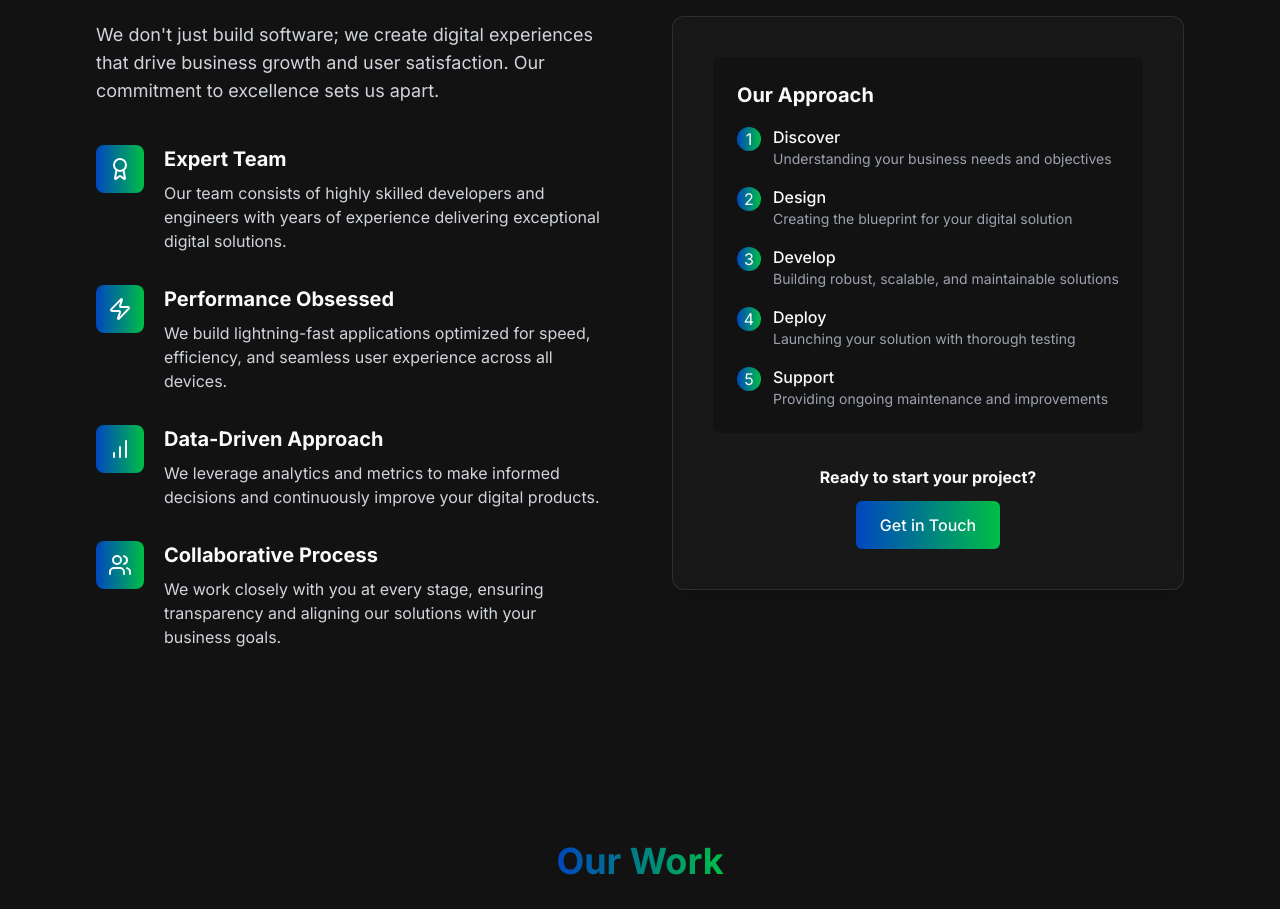
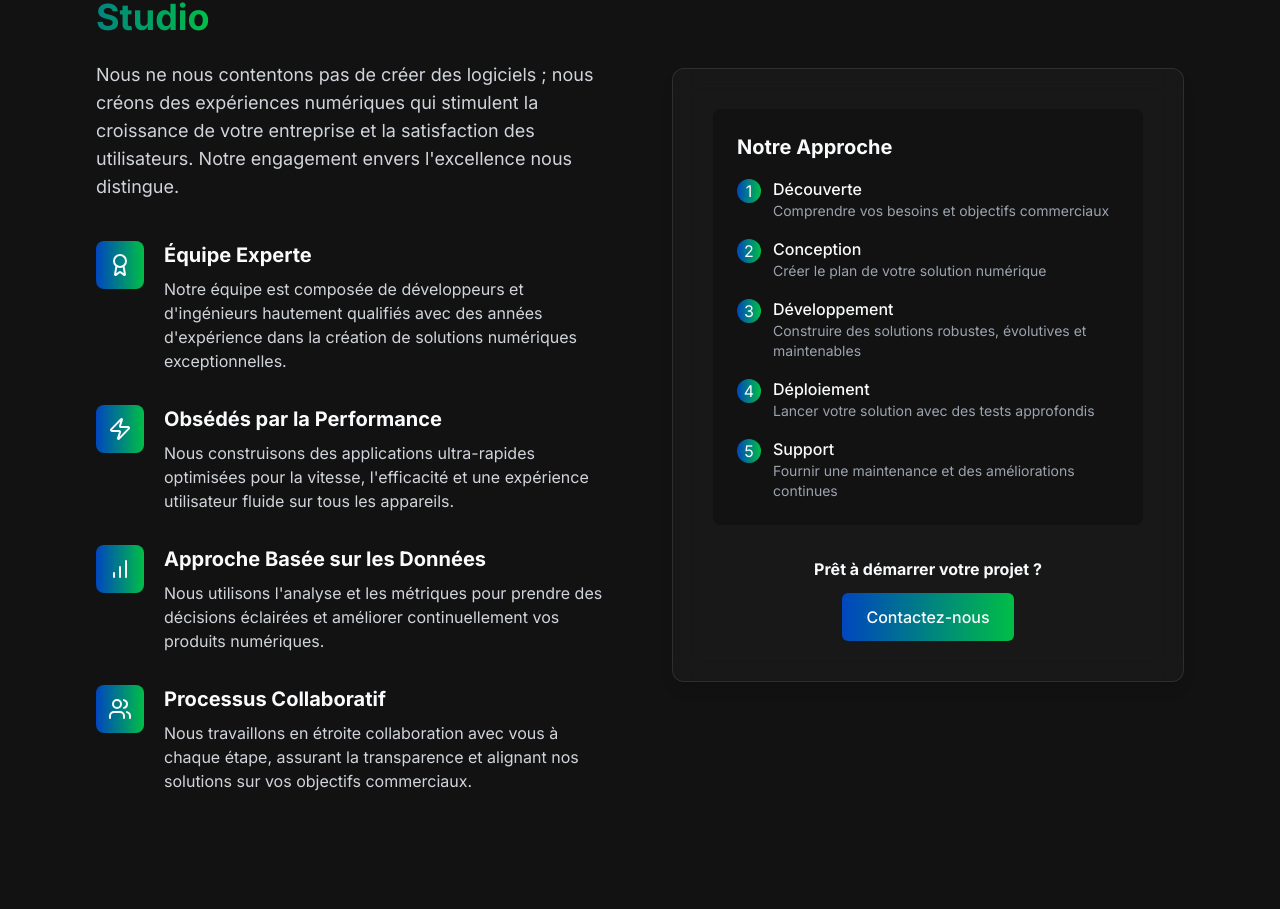
Before and after one commit to Ofceab-Studio/ofceab-dark-forge, a React (Vite) app: page / in a window 1280 px wide. Shown: the part 1867-2776 px from the top of the page. Built offline with nearby package versions, Linux system fonts and the light colour scheme.

Commit message:
Translate text to French
Translate all English text to French throughout the application.

```diff
--- a/src/components/CtaSection.tsx
+++ b/src/components/CtaSection.tsx
@@ -9,10 +9,10 @@ const CtaSection = () => {
         <div className="glass-card rounded-xl p-8 md:p-12 animate-fade-in">
           <div className="text-center mb-10">
             <h2 className="text-3xl md:text-4xl font-bold mb-6">
-              Ready to <span className="text-gradient">Transform</span> Your Digital Presence?
+              Prêt à <span className="text-gradient">Transformer</span> Votre Présence Numérique ?
             </h2>
             <p className="text-lg text-gray-300 max-w-2xl mx-auto">
-              Let's discuss how Ofceab Studio can help bring your ideas to life with cutting-edge technology solutions.
+              Discutons de la façon dont Ofceab Studio peut vous aider à concrétiser vos idées avec des solutions technologiques de pointe.
             </p>
           </div>
 
@@ -20,13 +20,13 @@ const CtaSection = () => {
             <div className="grid grid-cols-1 md:grid-cols-2 gap-6">
               <div>
                 <label htmlFor="name" className="block text-sm font-medium mb-2">
-                  Name
+                  Nom
                 </label>
                 <input
                   type="text"
                   id="name"
                   className="w-full px-4 py-3 bg-ofceab-dark border border-ofceab-gray-dark/50 rounded-md focus:outline-none focus:ring-2 focus:ring-ofceab-blue/50"
-                  placeholder="Your name"
+                  placeholder="Votre nom"
                 />
               </div>
               <div>
@@ -37,20 +37,20 @@ const CtaSection = () => {
                   type="email"
                   id="email"
                   className="w-full px-4 py-3 bg-ofceab-dark border border-ofceab-gray-dark/50 rounded-md focus:outline-none focus:ring-2 focus:ring-ofceab-blue/50"
-                  placeholder="Your email"
+                  placeholder="Votre email"
                 />
               </div>
             </div>
 
             <div>
               <label htmlFor="subject" className="block text-sm font-medium mb-2">
-                Subject
+                Sujet
               </label>
               <input
                 type="text"
                 id="subject"
                 className="w-full px-4 py-3 bg-ofceab-dark border border-ofceab-gray-dark/50 rounded-md focus:outline-none focus:ring-2 focus:ring-ofceab-blue/50"
-                placeholder="Project type or inquiry"
+                placeholder="Type de projet ou demande"
               />
             </div>
 
@@ -62,7 +62,7 @@ const CtaSection = () => {
                 id="message"
                 rows={5}
                 className="w-full px-4 py-3 bg-ofceab-dark border border-ofceab-gray-dark/50 rounded-md focus:outline-none focus:ring-2 focus:ring-ofceab-blue/50 resize-none"
-                placeholder="Tell us about your project or question"
+                placeholder="Parlez-nous de votre projet ou de votre question"
               ></textarea>
             </div>
 
@@ -71,7 +71,7 @@ const CtaSection = () => {
                 type="submit"
                 className="px-8 py-3 rounded-md bg-gradient-ofceab hover:opacity-90 transition-opacity font-medium text-lg"
               >
-                Send Message
+                Envoyer le Message
               </button>
             </div>
           </form>
--- a/src/components/Footer.tsx
+++ b/src/components/Footer.tsx
@@ -1,4 +1,3 @@
-
 import { Mail, Phone, MapPin, Facebook, Twitter, Linkedin, Github } from "lucide-react";
 
 const Footer = () => {
@@ -13,8 +12,7 @@ const Footer = () => {
               <span className="text-2xl font-bold text-gradient">Ofceab Studio</span>
             </a>
             <p className="text-gray-300 mb-6 max-w-md">
-              We create innovative digital solutions that help businesses thrive
-              in today's competitive landscape.
+              Nous créons des solutions numériques innovantes qui aident les entreprises à prospérer dans l'environnement concurrentiel d'aujourd'hui.
             </p>
             <div className="flex space-x-4">
               <a href="#" className="w-10 h-10 bg-ofceab-dark rounded-full flex items-center justify-center text-gray-400 hover:text-white hover:bg-ofceab-blue transition-colors">
@@ -36,10 +34,10 @@ const Footer = () => {
             <h3 className="text-lg font-bold mb-4">Services</h3>
             <ul className="space-y-3">
               <li>
-                <a href="#services" className="text-gray-400 hover:text-white transition-colors">Mobile Development</a>
+                <a href="#services" className="text-gray-400 hover:text-white transition-colors">Développement Mobile</a>
               </li>
               <li>
-                <a href="#services" className="text-gray-400 hover:text-white transition-colors">Web Development</a>
+                <a href="#services" className="text-gray-400 hover:text-white transition-colors">Développement Web</a>
               </li>
               <li>
                 <a href="#services" className="text-gray-400 hover:text-white transition-colors">Backend & APIs</a>
@@ -78,11 +76,11 @@ const Footer = () => {
 
         <div className="border-t border-ofceab-gray-dark/30 pt-8 flex flex-col md:flex-row justify-between items-center">
           <p className="text-gray-400 text-sm mb-4 md:mb-0">
-            &copy; {year} Ofceab Studio. All rights reserved.
+            &copy; {year} Ofceab Studio. Tous droits réservés.
           </p>
           <div className="flex space-x-6">
-            <a href="#" className="text-sm text-gray-400 hover:text-white transition-colors">Privacy Policy</a>
-            <a href="#" className="text-sm text-gray-400 hover:text-white transition-colors">Terms of Service</a>
+            <a href="#" className="text-sm text-gray-400 hover:text-white transition-colors">Politique de Confidentialité</a>
+            <a href="#" className="text-sm text-gray-400 hover:text-white transition-colors">Conditions d'Utilisation</a>
           </div>
         </div>
       </div>
--- a/src/components/Navbar.tsx
+++ b/src/components/Navbar.tsx
@@ -1,4 +1,3 @@
-
 import { useState, useEffect } from "react";
 import { Menu, X } from "lucide-react";
 import { cn } from "@/lib/utils";
@@ -24,10 +23,10 @@ const Navbar = () => {
   }, []);
 
   const navLinks = [
-    { label: "Home", href: "#home" },
+    { label: "Accueil", href: "#home" },
     { label: "Services", href: "#services" },
-    { label: "Why Us", href: "#why-us" },
-    { label: "Projects", href: "#projects" },
+    { label: "Pourquoi Nous", href: "#why-us" },
+    { label: "Projets", href: "#projects" },
     { label: "Contact", href: "#contact" },
   ];
 
@@ -91,7 +90,7 @@ const Navbar = () => {
                 className="px-5 py-2 rounded-md bg-gradient-ofceab hover:opacity-90 transition-opacity font-medium text-center w-full"
                 onClick={() => setIsOpen(false)}
               >
-                Get in Touch
+                Nous Contacter
               </a>
             </div>
           </nav>
--- a/src/components/ProjectsSection.tsx
+++ b/src/components/ProjectsSection.tsx
@@ -1,4 +1,3 @@
-
 import { Star } from "lucide-react";
 
 interface ProjectCardProps {
@@ -63,56 +62,54 @@ const Testimonial = ({ quote, author, position, company, rating, delay }: Testim
 };
 
 const ProjectsSection = () => {
-  // Placeholder projects
   const projects = [
     {
       imageSrc: "https://images.unsplash.com/photo-1488590528505-98d2b5aba04b?auto=format&fit=crop&w=800&q=80",
-      title: "Fitness Mobile App",
-      category: "Mobile Development",
+      title: "Application Mobile de Fitness",
+      category: "Développement Mobile",
       delay: 100
     },
     {
       imageSrc: "https://images.unsplash.com/photo-1517694712202-14dd9538aa97?auto=format&fit=crop&w=800&q=80",
-      title: "E-commerce Platform",
-      category: "Web Development",
+      title: "Plateforme E-commerce",
+      category: "Développement Web",
       delay: 200
     },
     {
       imageSrc: "https://images.unsplash.com/photo-1520333789090-1afc82db536a?auto=format&fit=crop&w=800&q=80",
-      title: "Cloud Management Dashboard",
+      title: "Tableau de Bord Cloud",
       category: "DevOps & Cloud",
       delay: 300
     },
     {
       imageSrc: "https://images.unsplash.com/photo-1558655146-d09347e92766?auto=format&fit=crop&w=800&q=80",
-      title: "IoT Data Platform",
+      title: "Plateforme IoT",
       category: "Backend & APIs",
       delay: 400
     }
   ];
 
-  // Placeholder testimonials
   const testimonials = [
     {
-      quote: "Ofceab Studio delivered our mobile app on time and exceeded our expectations. Their attention to detail and user experience design is impressive.",
+      quote: "Ofceab Studio a livré notre application mobile dans les délais et a dépassé nos attentes. Leur attention aux détails et à l'expérience utilisateur est impressionnante.",
       author: "Alex Thompson",
-      position: "CTO",
+      position: "Directeur Technique",
       company: "HealthTech Inc.",
       rating: 5,
       delay: 100
     },
     {
-      quote: "The team at Ofceab Studio built a robust backend system that scaled seamlessly as our user base grew. Their technical expertise is unmatched.",
+      quote: "L'équipe d'Ofceab Studio a construit un système backend robuste qui s'est adapté parfaitement à la croissance de notre base d'utilisateurs. Leur expertise technique est inégalée.",
       author: "Sarah Chen",
-      position: "Product Manager",
+      position: "Chef de Produit",
       company: "GrowFast Solutions",
       rating: 5,
       delay: 200
     },
     {
-      quote: "Working with Ofceab Studio transformed our business. Their cloud infrastructure work saved us time and money while improving performance.",
+      quote: "Travailler avec Ofceab Studio a transformé notre entreprise. Leur travail sur l'infrastructure cloud nous a fait gagner du temps et de l'argent tout en améliorant les performances.",
       author: "Jordan Miller",
-      position: "CEO",
+      position: "PDG",
       company: "Innovative Retail",
       rating: 5,
       delay: 300
@@ -131,10 +128,10 @@ const ProjectsSection = () => {
       <div className="container mx-auto max-w-6xl">
         <div className="text-center mb-16">
           <h2 className="text-3xl md:text-4xl font-bold mb-6">
-            <span className="text-gradient">Our Work</span>
+            <span className="text-gradient">Nos Réalisations</span>
           </h2>
           <p className="text-lg text-gray-300 max-w-3xl mx-auto">
-            We've helped businesses of all sizes transform their digital presence with innovative solutions.
+            Nous avons aidé des entreprises de toutes tailles à transformer leur présence numérique avec des solutions innovantes.
           </p>
         </div>
 
@@ -152,10 +149,10 @@ const ProjectsSection = () => {
 
         <div className="text-center mb-16">
           <h2 className="text-3xl md:text-4xl font-bold mb-6">
-            <span className="text-gradient">Client Testimonials</span>
+            <span className="text-gradient">Témoignages Clients</span>
           </h2>
           <p className="text-lg text-gray-300 max-w-3xl mx-auto">
-            Don't just take our word for it. Here's what our clients say about working with us.
+            Ne vous fiez pas qu'à notre parole. Voici ce que nos clients disent de leur collaboration avec nous.
           </p>
         </div>
 
--- a/src/components/WhyChooseUs.tsx
+++ b/src/components/WhyChooseUs.tsx
@@ -29,26 +29,26 @@ const WhyChooseUs = () => {
   const features = [
     {
       icon: <Award size={24} />,
-      title: "Expert Team",
-      description: "Our team consists of highly skilled developers and engineers with years of experience delivering exceptional digital solutions.",
+      title: "Équipe Experte",
+      description: "Notre équipe est composée de développeurs et d'ingénieurs hautement qualifiés avec des années d'expérience dans la création de solutions numériques exceptionnelles.",
       delay: 100
     },
     {
       icon: <Zap size={24} />,
-      title: "Performance Obsessed",
-      description: "We build lightning-fast applications optimized for speed, efficiency, and seamless user experience across all devices.",
+      title: "Obsédés par la Performance",
+      description: "Nous construisons des applications ultra-rapides optimisées pour la vitesse, l'efficacité et une expérience utilisateur fluide sur tous les appareils.",
       delay: 200
     },
     {
       icon: <BarChart size={24} />,
-      title: "Data-Driven Approach",
-      description: "We leverage analytics and metrics to make informed decisions and continuously improve your digital products.",
+      title: "Approche Basée sur les Données",
+      description: "Nous utilisons l'analyse et les métriques pour prendre des décisions éclairées et améliorer continuellement vos produits numériques.",
       delay: 300
     },
     {
       icon: <Users size={24} />,
-      title: "Collaborative Process",
-      description: "We work closely with you at every stage, ensuring transparency and aligning our solutions with your business goals.",
+      title: "Processus Collaboratif",
+      description: "Nous travaillons en étroite collaboration avec vous à chaque étape, assurant la transparence et alignant nos solutions sur vos objectifs commerciaux.",
       delay: 400
     }
   ];
@@ -62,10 +62,10 @@ const WhyChooseUs = () => {
         <div className="grid grid-cols-1 lg:grid-cols-2 gap-16 items-center">
           <div>
             <h2 className="text-3xl md:text-4xl font-bold mb-6">
-              Why Choose <span className="text-gradient">Ofceab Studio</span>
+              Pourquoi Choisir <span className="text-gradient">Ofceab Studio</span>
             </h2>
             <p className="text-lg text-gray-300 mb-10">
-              We don't just build software; we create digital experiences that drive business growth and user satisfaction. Our commitment to excellence sets us apart.
+              Nous ne nous contentons pas de créer des logiciels ; nous créons des expériences numériques qui stimulent la croissance de votre entreprise et la satisfaction des utilisateurs. Notre engagement envers l'excellence nous distingue.
             </p>
 
             <div className="grid grid-cols-1 gap-8">
@@ -83,53 +83,53 @@ const WhyChooseUs = () => {
 
           <div className="glass-card rounded-xl p-8 lg:p-10 animate-fade-in">
             <div className="bg-ofceab-dark rounded-lg p-6 mb-8">
-              <h3 className="text-xl font-bold mb-4">Our Approach</h3>
+              <h3 className="text-xl font-bold mb-4">Notre Approche</h3>
               <ul className="space-y-4">
                 <li className="flex items-start gap-3">
                   <span className="w-6 h-6 rounded-full bg-gradient-ofceab flex items-center justify-center flex-shrink-0 mt-0.5">1</span>
                   <div>
-                    <h4 className="font-medium">Discover</h4>
-                    <p className="text-sm text-gray-400">Understanding your business needs and objectives</p>
+                    <h4 className="font-medium">Découverte</h4>
+                    <p className="text-sm text-gray-400">Comprendre vos besoins et objectifs commerciaux</p>
                   </div>
                 </li>
                 <li className="flex items-start gap-3">
                   <span className="w-6 h-6 rounded-full bg-gradient-ofceab flex items-center justify-center flex-shrink-0 mt-0.5">2</span>
                   <div>
-                    <h4 className="font-medium">Design</h4>
-                    <p className="text-sm text-gray-400">Creating the blueprint for your digital solution</p>
+                    <h4 className="font-medium">Conception</h4>
+                    <p className="text-sm text-gray-400">Créer le plan de votre solution numérique</p>
                   </div>
                 </li>
                 <li className="flex items-start gap-3">
                   <span className="w-6 h-6 rounded-full bg-gradient-ofceab flex items-center justify-center flex-shrink-0 mt-0.5">3</span>
                   <div>
-                    <h4 className="font-medium">Develop</h4>
-                    <p className="text-sm text-gray-400">Building robust, scalable, and maintainable solutions</p>
+                    <h4 className="font-medium">Développement</h4>
+                    <p className="text-sm text-gray-400">Construire des solutions robustes, évolutives et maintenables</p>
                   </div>
                 </li>
                 <li className="flex items-start gap-3">
                   <span className="w-6 h-6 rounded-full bg-gradient-ofceab flex items-center justify-center flex-shrink-0 mt-0.5">4</span>
                   <div>
-                    <h4 className="font-medium">Deploy</h4>
-                    <p className="text-sm text-gray-400">Launching your solution with thorough testing</p>
+                    <h4 className="font-medium">Déploiement</h4>
+                    <p className="text-sm text-gray-400">Lancer votre solution avec des tests approfondis</p>
                   </div>
                 </li>
                 <li className="flex items-start gap-3">
                   <span className="w-6 h-6 rounded-full bg-gradient-ofceab flex items-center justify-center flex-shrink-0 mt-0.5">5</span>
                   <div>
                     <h4 className="font-medium">Support</h4>
-                    <p className="text-sm text-gray-400">Providing ongoing maintenance and improvements</p>
+                    <p className="text-sm text-gray-400">Fournir une maintenance et des améliorations continues</p>
                   </div>
                 </li>
               </ul>
             </div>
 
             <div className="text-center">
-              <h4 className="font-bold mb-3">Ready to start your project?</h4>
+              <h4 className="font-bold mb-3">Prêt à démarrer votre projet ?</h4>
               <a
                 href="#contact"
                 className="inline-block px-6 py-3 rounded-md bg-gradient-ofceab hover:opacity-90 transition-opacity font-medium"
               >
-                Get in Touch
+                Contactez-nous
               </a>
             </div>
           </div>
--- a/src/pages/NotFound.tsx
+++ b/src/pages/NotFound.tsx
@@ -25,12 +25,12 @@ const NotFound = () => {
       />
       <div className="text-center glass-card p-12 rounded-xl">
         <h1 className="text-6xl font-bold mb-4 text-gradient">404</h1>
-        <p className="text-xl text-gray-300 mb-6">Oops! Page not found</p>
+        <p className="text-xl text-gray-300 mb-6">Oups ! Page non trouvée</p>
         <a
           href="/"
           className="px-5 py-3 rounded-md bg-gradient-ofceab hover:opacity-90 transition-opacity font-medium inline-block"
         >
-          Return to Home
+          Retour à l'Accueil
         </a>
       </div>
     </div>
```
